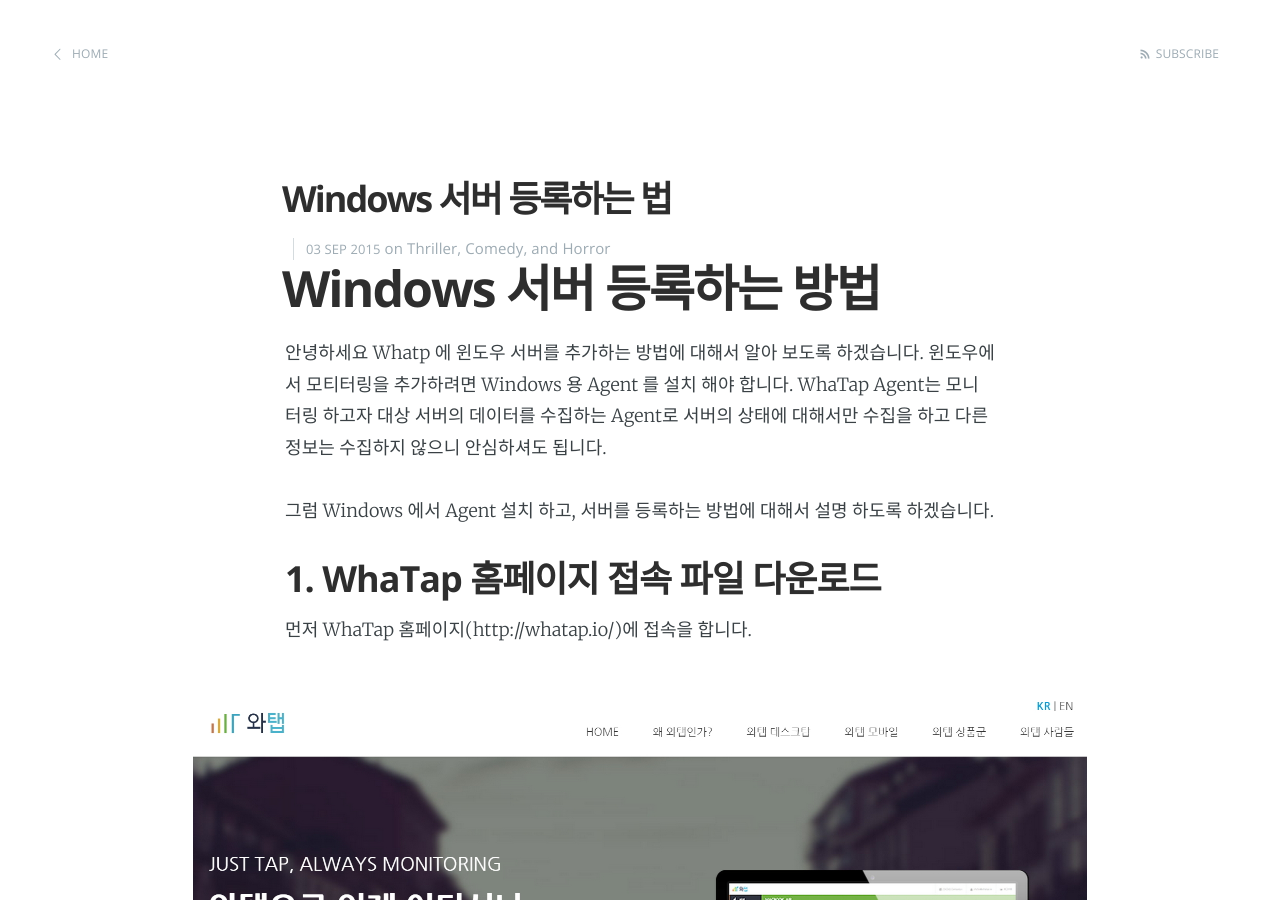
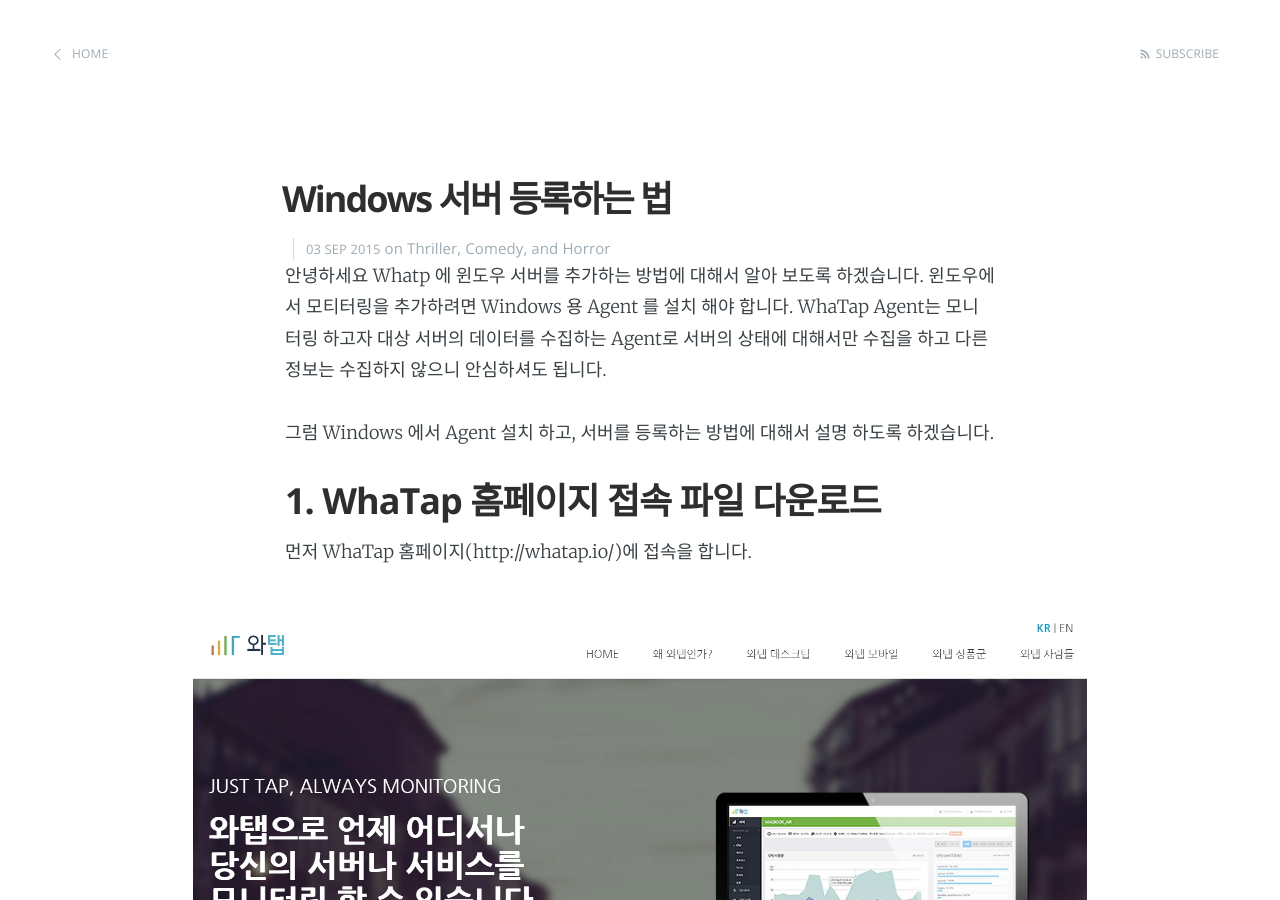
Before and after one commit to whatap/whatap.github.io, a Jekyll site: the page built from _posts/2015-09-03-AddWindowsServer.md, in a window 1280 px wide and 900 px high. Built offline with Jekyll 4.4.1, drawn with Linux system fonts in a browser that asks for light colours; Markdown is read by kramdown in place of the engine named in the settings.

Commit message:
Title 제거

```diff
--- a/_posts/2015-09-03-AddWindowsServer.md
+++ b/_posts/2015-09-03-AddWindowsServer.md
@@ -4,8 +4,6 @@
 date:   2015-9-3 17:07:00
 categories: Thriller Comedy Horror
 ---
-
-# Windows 서버 등록하는 방법
 안녕하세요 Whatp 에 윈도우 서버를 추가하는 방법에 대해서 알아 보도록 하겠습니다.
 윈도우에서 모티터링을 추가하려면 Windows 용 Agent 를 설치 해야 합니다.
 WhaTap Agent는 모니터링 하고자 대상 서버의 데이터를 수집하는 Agent로 서버의 상태에 대해서만 수집을 하고 다른 정보는 수집하지 않으니 안심하셔도 됩니다.
```
